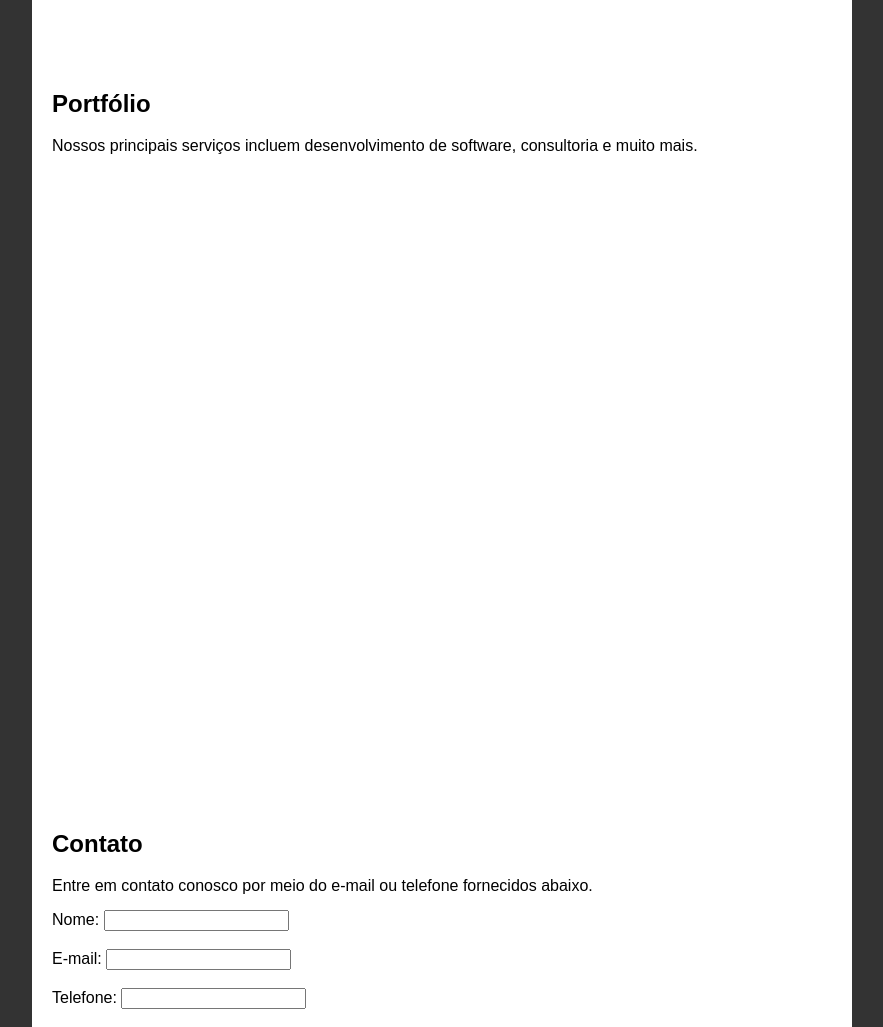
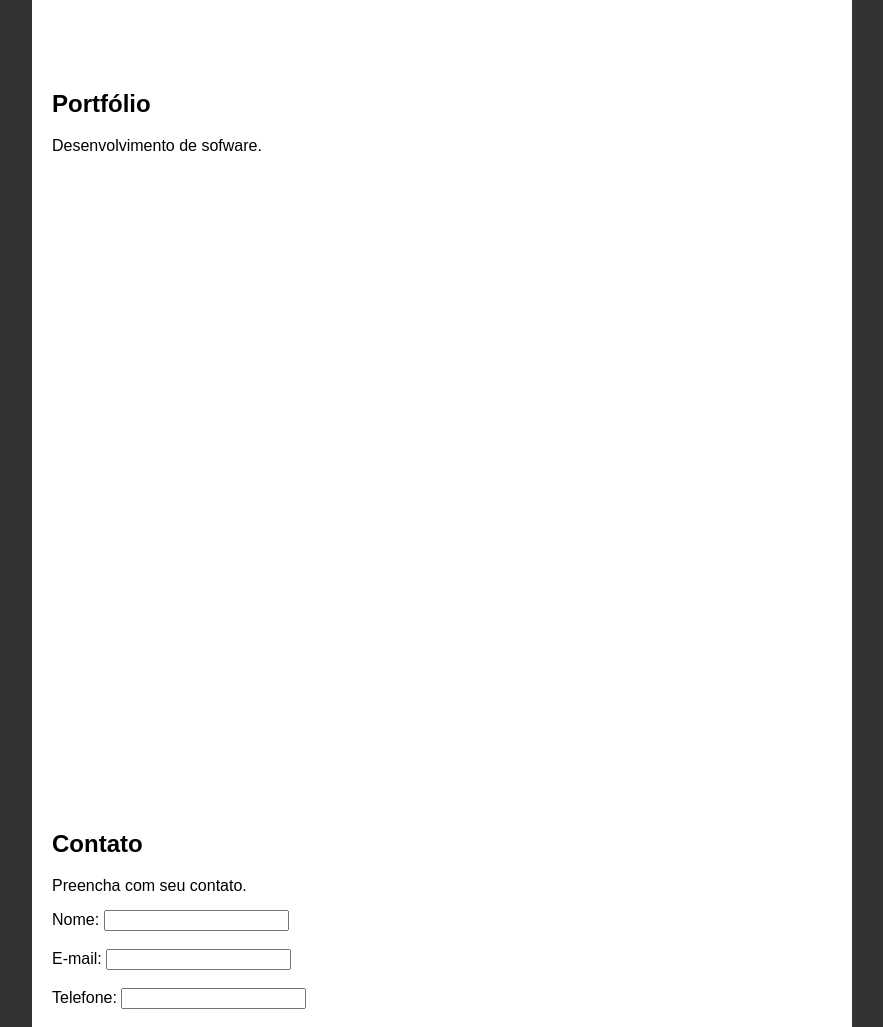
Before and after one commit to N1ivi/aula, a plain HTML site: page index.html in a window 1280 px wide. Shown: the part 1580-2607 px from the top of the page, without its empty margins (198-1081 px from the left). Drawn offline with Linux system fonts and the light colour scheme.

Commit message:
Update index.html

```diff
--- a/index.html
+++ b/index.html
@@ -37,12 +37,12 @@
 
     <section id="services" class="services">
         <h2>Portfólio</h2>
-        <p>Nossos principais serviços incluem desenvolvimento de software, consultoria e muito mais.</p>
+        <p>Desenvolvimento de sofware.</p>
     </section>
 
     <section id="contact" class="contact">
         <h2>Contato</h2>
-        <p>Entre em contato conosco por meio do e-mail ou telefone fornecidos abaixo.</p>
+        <p>Preencha com seu contato.</p>
         <table>
 
         Nome:   <input type="Nome"> <br><br>
```
